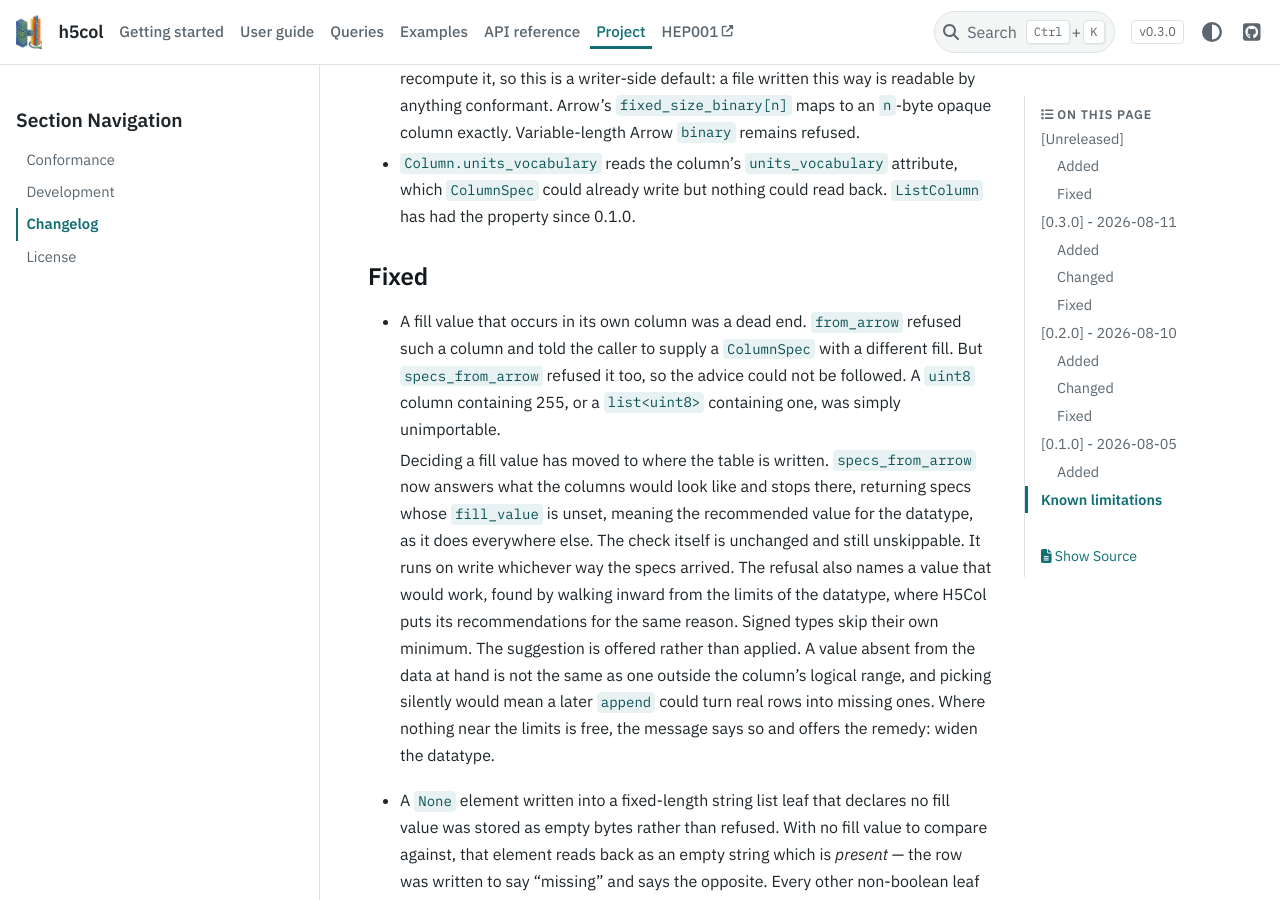
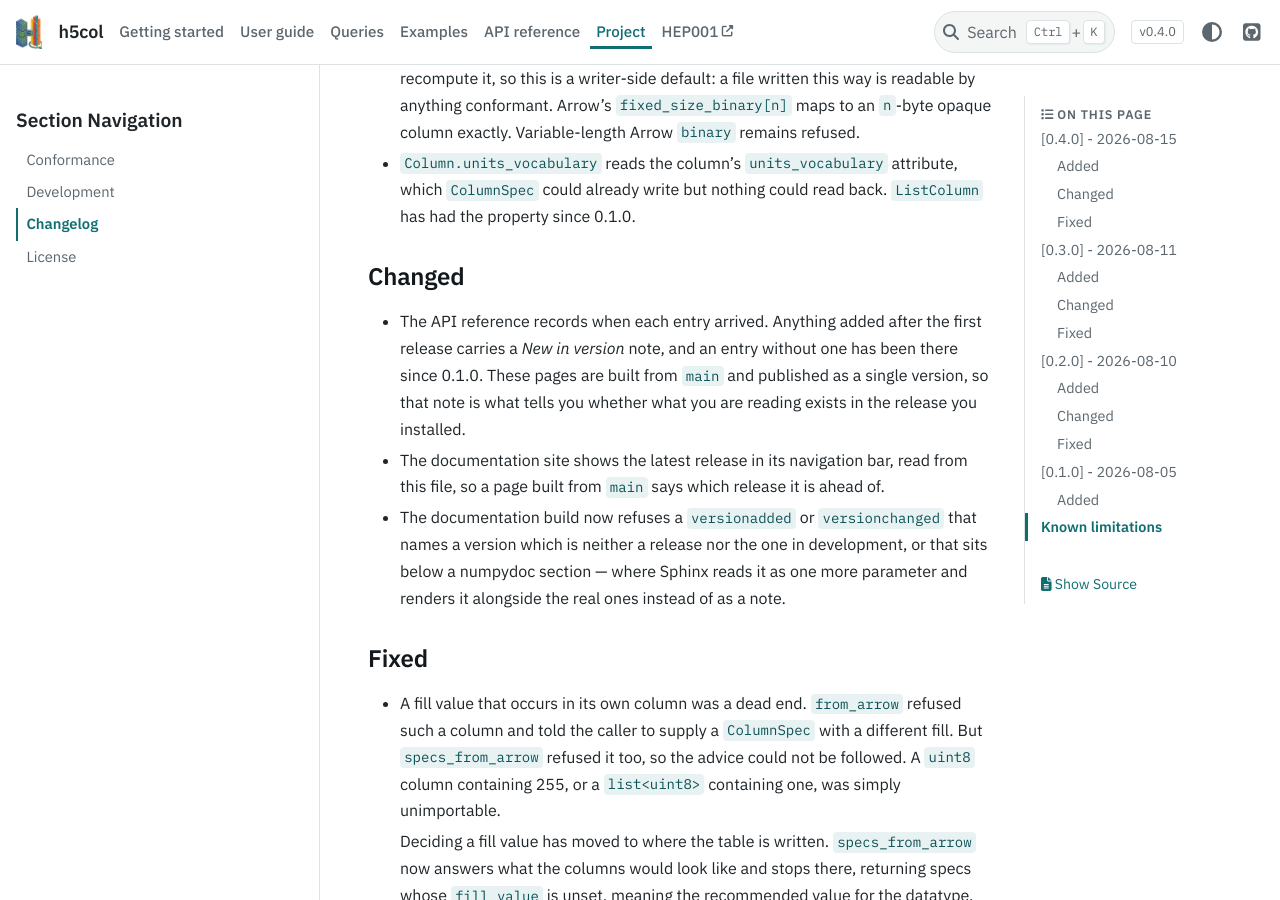
Before and after one commit to HDFGroup/h5col, a Sphinx documentation site: the page built from docs/about/changelog.md, in a window 1280 px wide and 900 px high, scrolled down 1437 px. Built offline with Sphinx 7.4.7 and the PyData theme 0.15.4, drawn with Linux system fonts in a browser that asks for light colours; pages that are not in the unit, such as notebooks, are missing from menus; some of the changed text lies outside the part shown.

Commit message:
Release 0.4.0

```diff
--- a/CHANGELOG.md
+++ b/CHANGELOG.md
@@ -4,7 +4,7 @@ All notable changes to H5Col are recorded here. The format follows
 [Keep a Changelog](https://keepachangelog.com/en/1.1.0/), and the project aims
 to follow [Semantic Versioning](https://semver.org/).
 
-## [Unreleased]
+## [0.4.0] - 2026-08-15
 
 ### Added
 
@@ -61,6 +61,20 @@ to follow [Semantic Versioning](https://semver.org/).
 - `Column.units_vocabulary` reads the column's `units_vocabulary` attribute,
   which `ColumnSpec` could already write but nothing could read back.
   `ListColumn` has had the property since 0.1.0.
+
+### Changed
+
+- The API reference records when each entry arrived. Anything added after the
+  first release carries a *New in version* note, and an entry without one has
+  been there since 0.1.0. These pages are built from `main` and published as a
+  single version, so that note is what tells you whether what you are reading
+  exists in the release you installed.
+- The documentation site shows the latest release in its navigation bar, read
+  from this file, so a page built from `main` says which release it is ahead of.
+- The documentation build now refuses a `versionadded` or `versionchanged` that
+  names a version which is neither a release nor the one in development, or
+  that sits below a numpydoc section — where Sphinx reads it as one more
+  parameter and renders it alongside the real ones instead of as a note.
 
 ### Fixed
 
--- a/src/h5col/__init__.py
+++ b/src/h5col/__init__.py
@@ -62,7 +62,7 @@ from .table import Table
 # The only place the version is written. pyproject.toml reads it from here
 # (dynamic = ["version"]), and docs/conf.py imports it. A trailing `.devN`
 # means "working toward that release, not there yet"; drop it to release.
-__version__ = "0.4.0.dev0"
+__version__ = "0.4.0"
 
 __all__ = [
     "__version__",
```
Also changed, not shown: docs/start/installation.md (+6 -6 lines), 2 other files.
